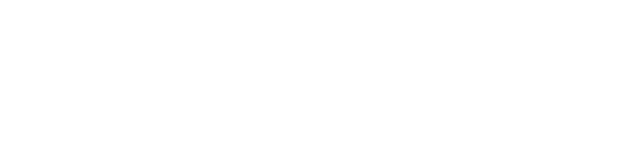
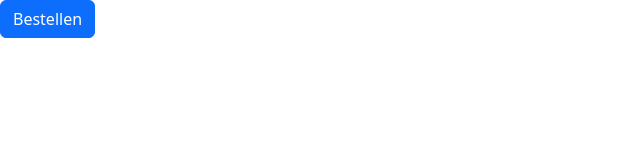
Before and after one commit to LukasDDev/BestellApp, a website: page index.html in a window 1280 px wide. Shown: the whole page, without its empty margins (0-640 px from the left). Drawn offline with nearby package versions, Linux system fonts and the light colour scheme.

Commit message:
setup node, bootstrap and gitignore

```diff
--- a/index.html
+++ b/index.html
@@ -1,11 +1,22 @@
 <!DOCTYPE html>
 <html lang="en">
+
 <head>
     <meta charset="UTF-8">
     <meta name="viewport" content="width=device-width, initial-scale=1.0">
     <title>BestellApp</title>
+    <link rel="stylesheet" href="./node_modules/bootstrap/dist/css/bootstrap.min.css" />
+    <link rel="stylesheet" href="./style.css" />
+
 </head>
+
 <body>
+    <button class="btn btn-primary">
+        Bestellen
+    </button>
 
+    <script src="./node_modules/bootstrap/dist/js/bootstrap.bundle.min.js"></script>
+    <script src="./app.js"></script>
 </body>
+
 </html>
```
Also changed, not shown: package.json (added, +24 -0 lines), 2 other files.
